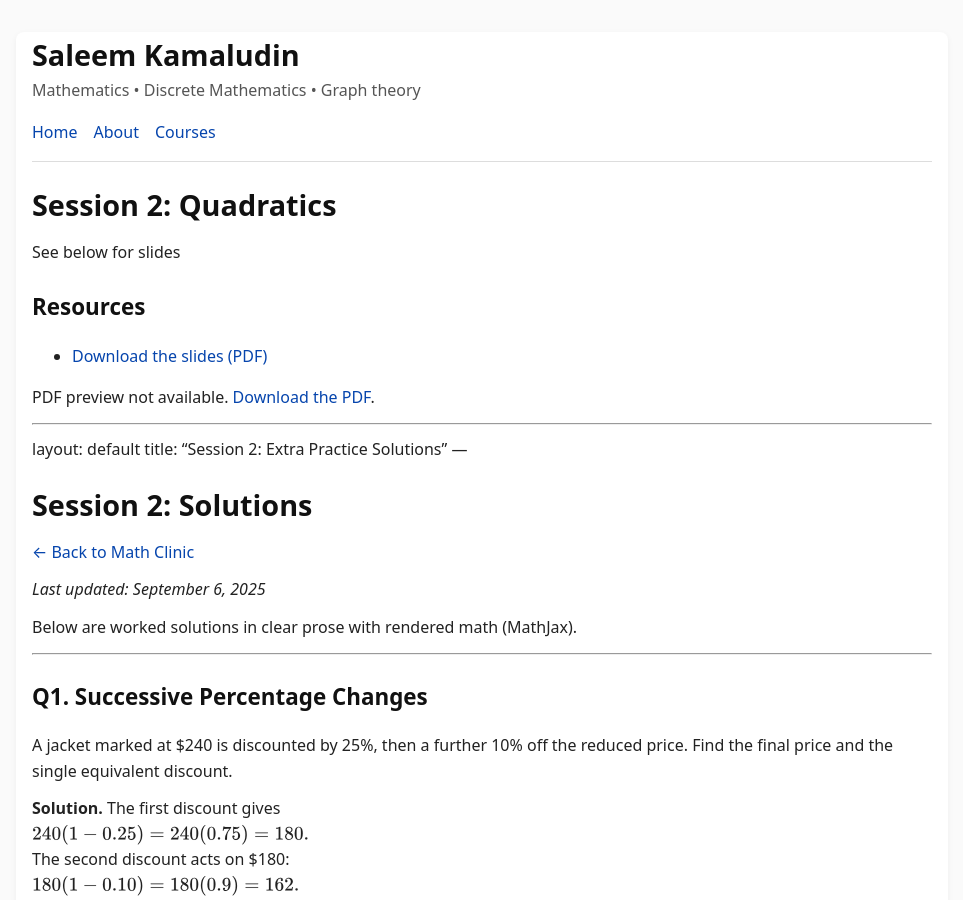
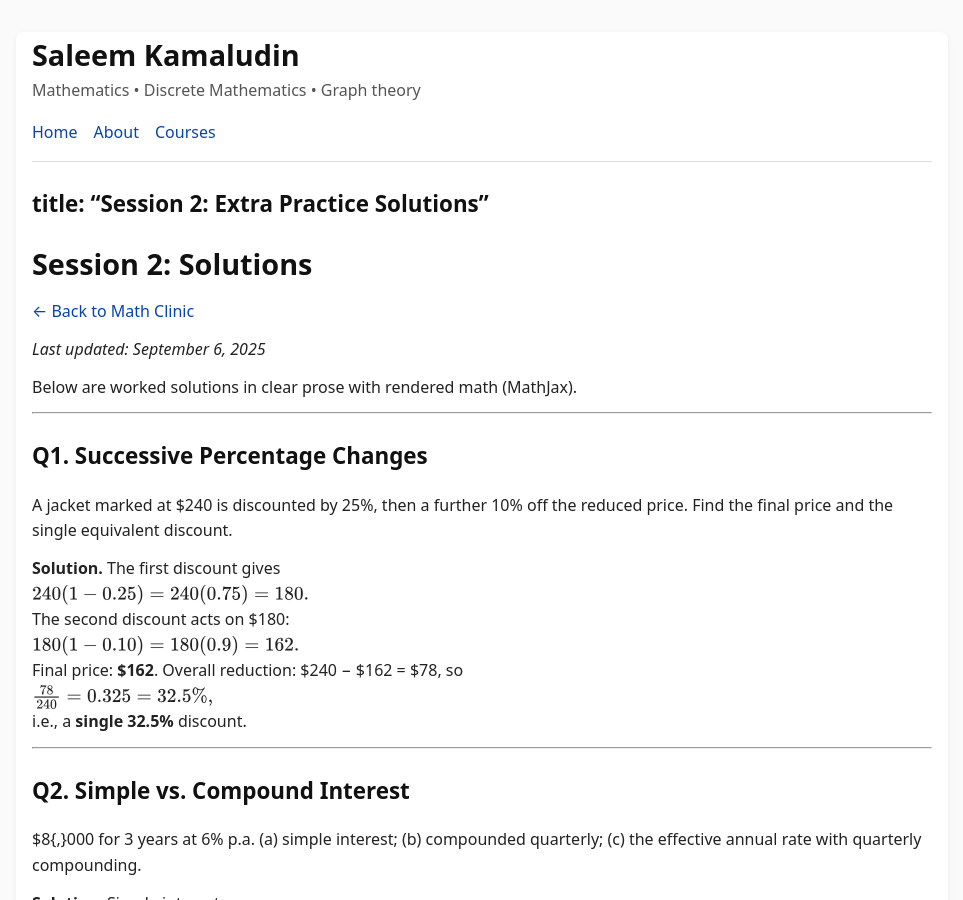
Before and after one commit to SaleemKamaludin/SaleemKamaludin.github.io, a Jekyll site: the page built from courses/math-clinic/sessions/session-02/index.md, in a window 1280 px wide and 900 px high. Shown: the whole window, without its empty margins (158-1121 px from the left). Built offline with Jekyll 4.4.1, drawn with Linux system fonts in a browser that asks for light colours.

Commit message:
Update index.md

```diff
--- a/courses/math-clinic/sessions/session-02/index.md
+++ b/courses/math-clinic/sessions/session-02/index.md
@@ -3,21 +3,7 @@ layout: default
 title: "Session 2: Quadratics"
 ---
 
-# Session 2: Quadratics
 
-See below for slides
-
-## Resources
-
-* [Download the slides (PDF)](/assets/math-clinic/session-02/Quadratics.pdf)
-
-PDF preview not available. [Download the PDF](/assets/math-clinic/session-02/Quadratics.pdf).
-
-
-
-
----
-layout: default
 title: "Session 2: Extra Practice Solutions"
 ---
 
```
